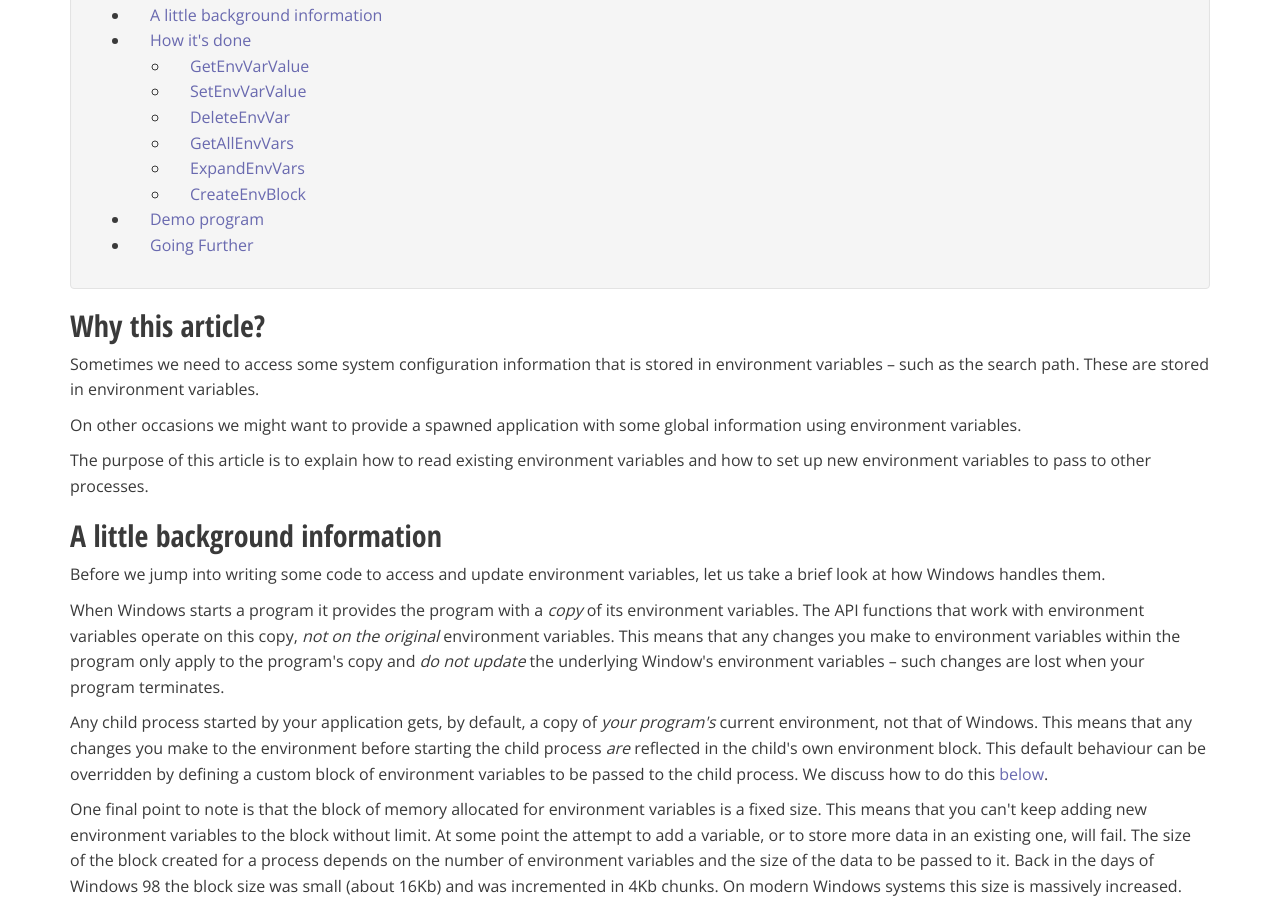
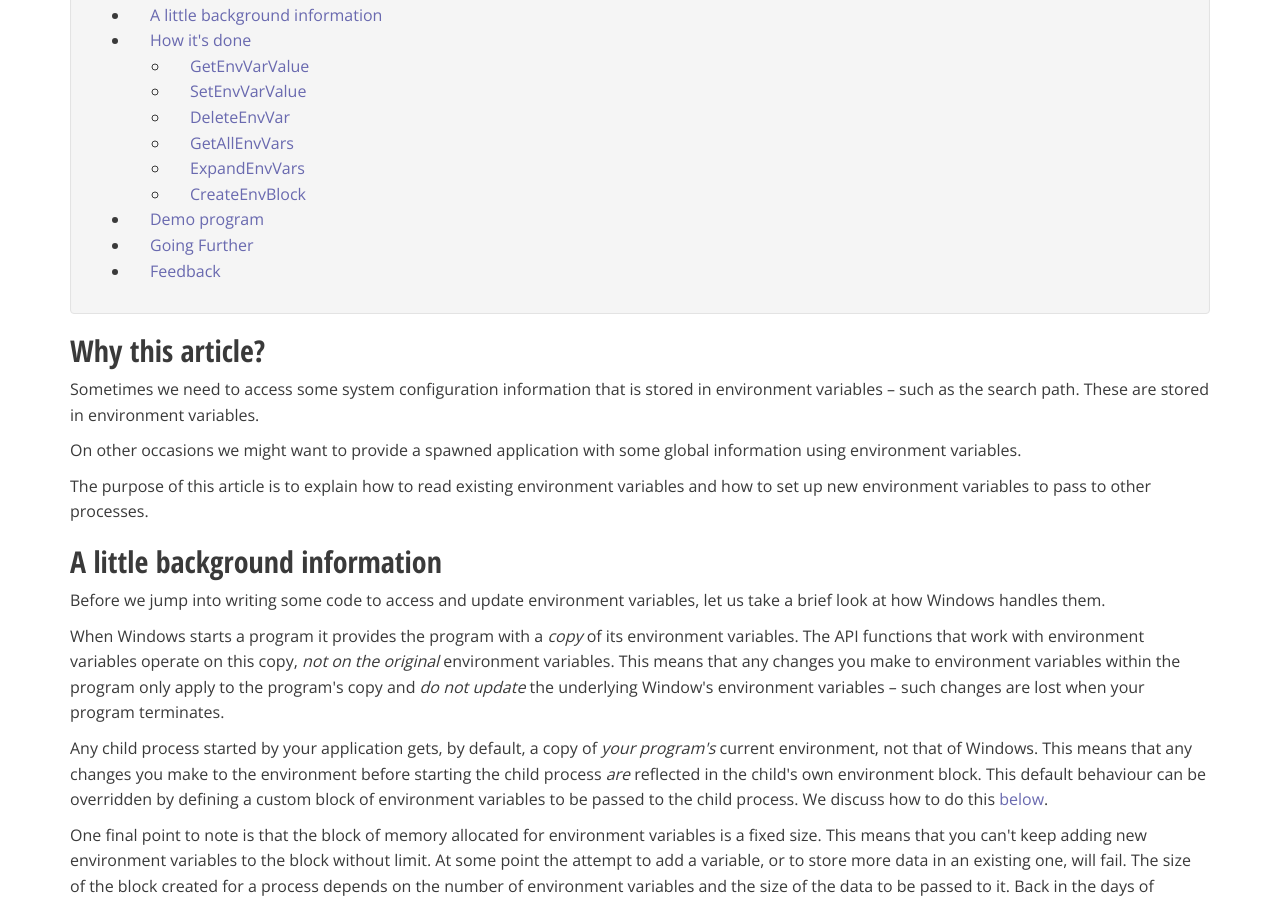
Before and after one commit to delphidabbler/delphidabbler.github.io, a Jekyll site: the page built from _articles/article-6.html, in a window 1280 px wide and 900 px high, scrolled down 373 px. Built offline with Jekyll 4.4.1, drawn with Linux system fonts in a browser that asks for light colours; nearby versions of some CDN libraries; comment, search, counter and statistics services are not loaded.

Commit message:
Add link to Feedback section in Contents

```diff
--- a/_articles/article-6.html
+++ b/_articles/article-6.html
@@ -50,6 +50,7 @@ redirect_from:
 			<li>
 				<a href="#gofurther">Going Further</a>
 			</li>
+			<li><a href="#feedback">Feedback</a></li>
 		</ul>
 	</div>
 </nav>
```
